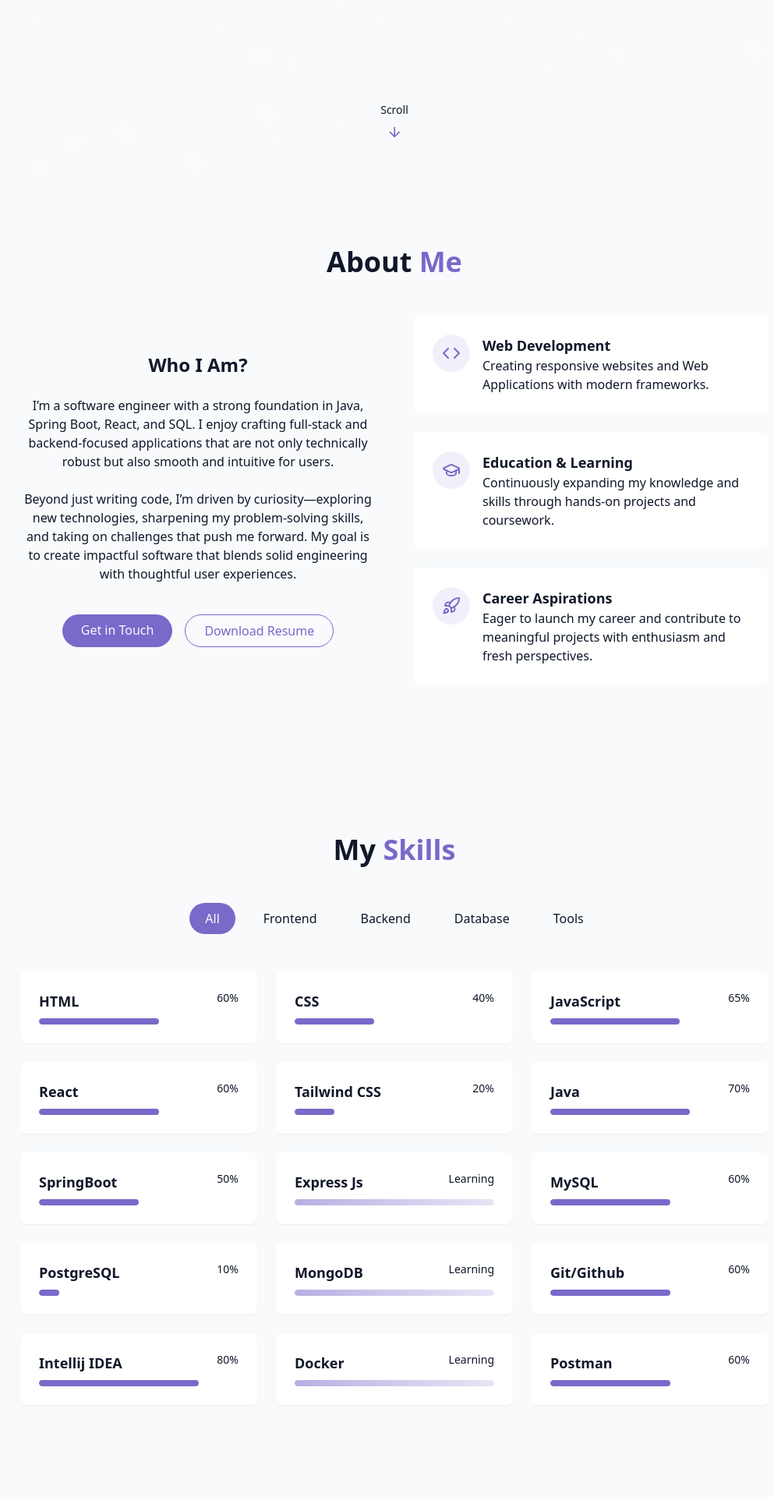
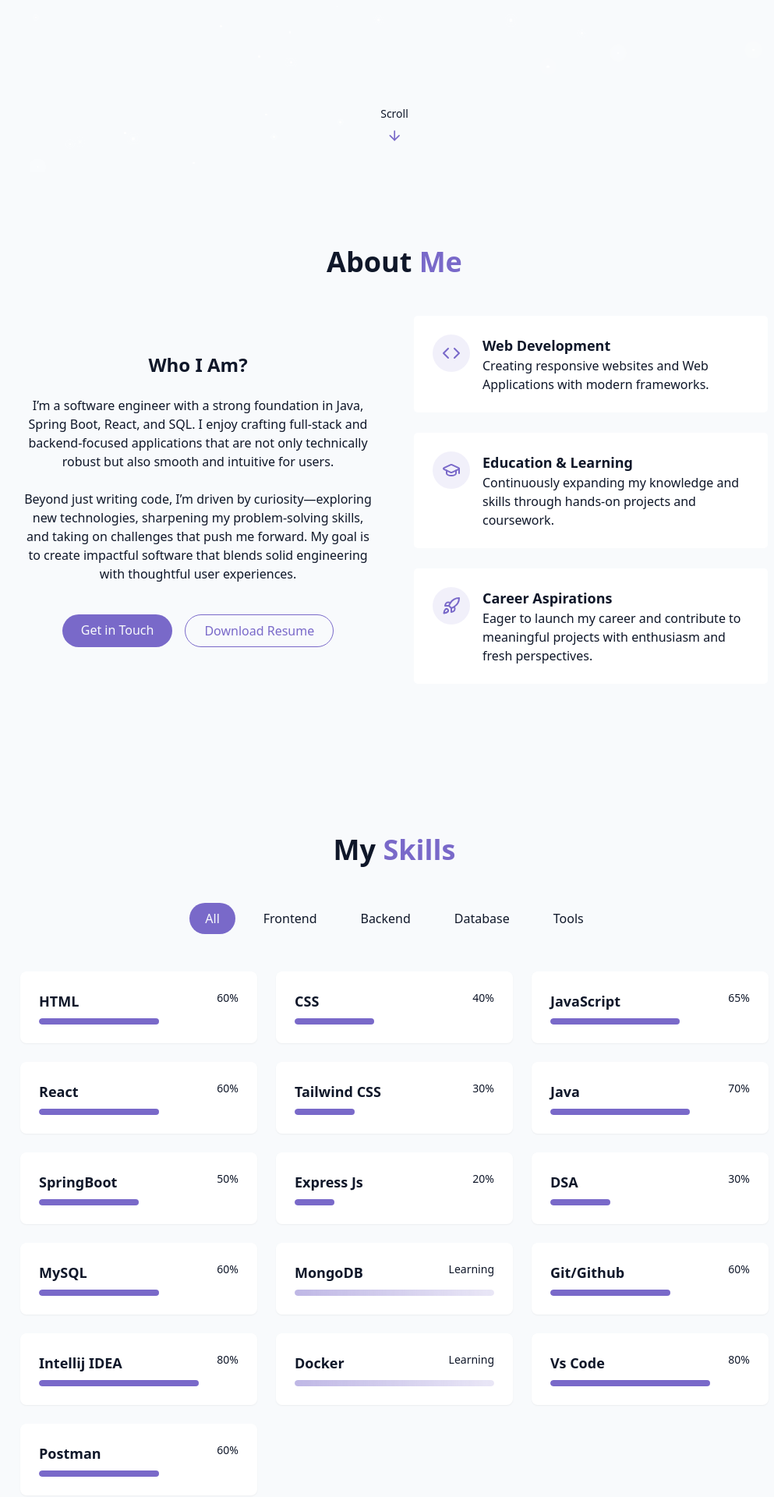
Before and after one commit to badalsahani20/personal-portfolio, a React (Vite) app: page / in a window 1280 px wide. Shown: the part 580-2500 px from the top of the page at 78% size, without its empty margins (134-1127 px from the left). Built offline with nearby package versions, Linux system fonts and the light colour scheme.

Commit message:
Updated Skill Stats

```diff
--- a/package.json
+++ b/package.json
@@ -18,6 +18,7 @@
     "react": "^19.1.1",
     "react-dom": "^19.1.1",
     "react-router-dom": "^7.8.2",
+    "react-simple-typewriter": "^5.0.1",
     "sonner": "^2.0.7",
     "tailwind-merge": "^3.3.1",
     "tailwindcss": "^4.1.12"
--- a/src/App.jsx
+++ b/src/App.jsx
@@ -1,7 +1,7 @@
 import {BrowserRouter, Routes, Route} from "react-router-dom";
 import Home from "@/Pages/Home.jsx";
 import NotFound from "@/Pages/NotFound.jsx";
-import {Toaster} from "@/components/ui/toaster.jsx"; //changed Component -> component
+import {Toaster} from "@/components/ui/toaster.jsx"; // changed Component -> component
 
 export default function App() {
     return (
--- a/src/components/Contact.jsx
+++ b/src/components/Contact.jsx
@@ -75,7 +75,7 @@ const Contact = () => {
                                     <Linkedin />
                                 </a>
                                 <a href={"https://www.instagram.com/d4rth.anv"} target={"_blank"}>
-                                    <Instagram />
+                                    <Instagram size={20} text="primary"/>
                                 </a>
                             </div>
                         </div>
--- a/src/components/Skills.jsx
+++ b/src/components/Skills.jsx
@@ -6,22 +6,23 @@ const skills = [
     { name: "CSS", level: 40, category: "frontend" },
     { name: "JavaScript", level: 65, category: "frontend" },
     { name: "React", level: 60, category: "frontend" },
-    { name: "Tailwind CSS", level: 20, category: "frontend" },
+    { name: "Tailwind CSS", level: 30, category: "frontend" },
 
     // Backend
     { name: "Java", level: 70, category: "backend" },
     { name: "SpringBoot", level: 50, category: "backend" },
-    { name: "Express Js", level: "Learning", category: "backend" },
+    { name: "Express Js", level: 20, category: "backend" },
+    { name: "DSA", level: 30, category: "backend" },
 
     // Database
     { name: "MySQL", level: 60, category: "database" },
-    { name: "PostgreSQL", level: 10, category: "database" },
     { name: "MongoDB", level: "Learning", category: "database" },
 
     // Tools
     { name: "Git/Github", level: 60, category: "tools" },
     { name: "Intellij IDEA", level: 80, category: "tools" },
     { name: "Docker", level: "Learning", category: "tools" },
+    { name: "Vs Code", level: 80, category: "tools"},
     { name: "Postman", level: 60, category: "tools" },
 ]
 
--- a/src/components/ThemeToggle.jsx
+++ b/src/components/ThemeToggle.jsx
@@ -1,6 +1,7 @@
 import React, {useEffect, useState} from 'react';
 import {Moon , Sun} from 'lucide-react';
 import {cn} from "@/lib/utils.js";
+
 
 const ThemeToggle = () => {
 
@@ -30,7 +31,9 @@ const ThemeToggle = () => {
     }
 
     return (
-        <button onClick={toggleTheme} className={cn("fixed top-5 right-7 max-sm:right-0 z-50 p-2 rounded-full transition-colors duration-300",
+        <button
+            onClick={toggleTheme}
+            className={cn("fixed top-5 right-7 max-sm:right-0 z-50 p-2 rounded-full transition-colors duration-300 hover:scale-110",
             "focus:outline-hidden cursor-pointer")}>
             {isDarkMode ? (<Sun className= "h-6 w-6 text-yellow-300" />
                 ) : (
```
Also changed, not shown: 2 other files (tests, documents, lock files or other folders).
